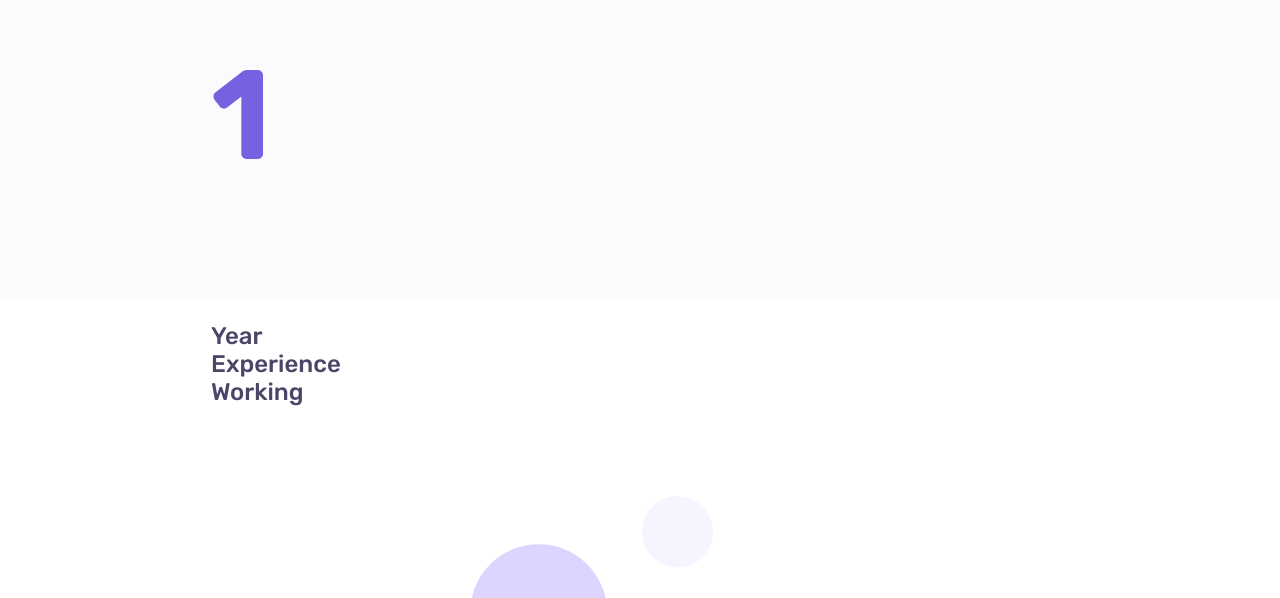
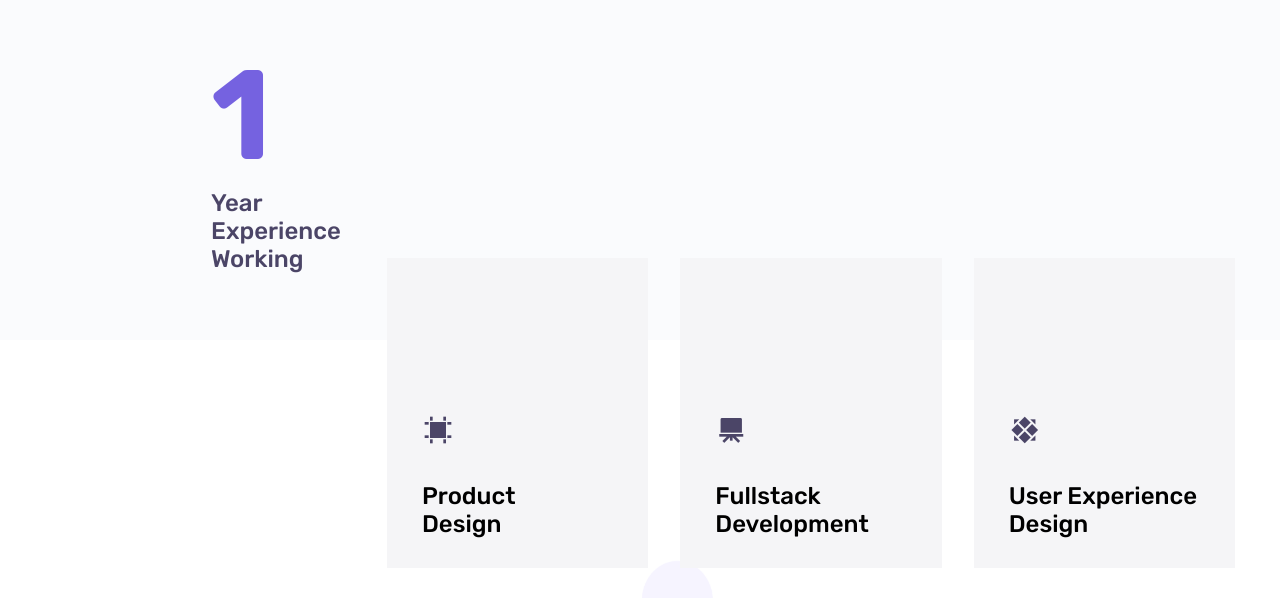
Before and after one commit to ReyonaMendez/Personal-Website, a plain HTML site: page index.html in a window 1280 px wide. Shown: the part 813-1411 px from the top of the page. Drawn offline with nearby package versions, Linux system fonts and the light colour scheme.

Commit message:
changes added and redy to host

```diff
--- a/style.css
+++ b/style.css
@@ -147,7 +147,8 @@
   grid-template-rows: auto;
   grid-template-areas: "head" "content";
   background-image: url("images/experience.png");
-  background-size: 100% ;
+  background-size: 100% 100%;
+  background-repeat: no-repeat;
 }
 
 .heading-oneYearWorking{
@@ -166,7 +167,7 @@
 .heading-oneYearWorking > h4{
   font-size: x-large;
   font-weight: normal;
-  margin-top: 133px;
+  margin-top: 0px;
   color: var(--colr-purpleultradark);
   font-family: var(--font-rubik);
 }
@@ -176,12 +177,12 @@
   margin-left: 355px;
   height: 310px;
   width: 880px;
-  margin-top: 290px;
+  margin-top: -15px;
   display: flex;
   flex-direction: row;
   align-items: center;
   justify-content: space-around;
-  margin-bottom: 300px;
+  margin-bottom: 310px;
 }
 
 .ExperienceShort-icon-elements{
@@ -197,7 +198,6 @@
   display: flex;
   flex-direction: column;
   justify-content: flex-end;
-  padding-bottom: 30px;
 }
 
 .ExperienceShort-icon-elements > i{
@@ -210,6 +210,7 @@
   color: var(--colr-black-sub-text);
   font-family: var(--font-rubik);
   font-weight: normal;
+  margin-bottom: 30px;
 }
 
 /******************* EXPERIENCE-SECTION ******************/
```
Also changed, not shown: images/halfcircle.png.
